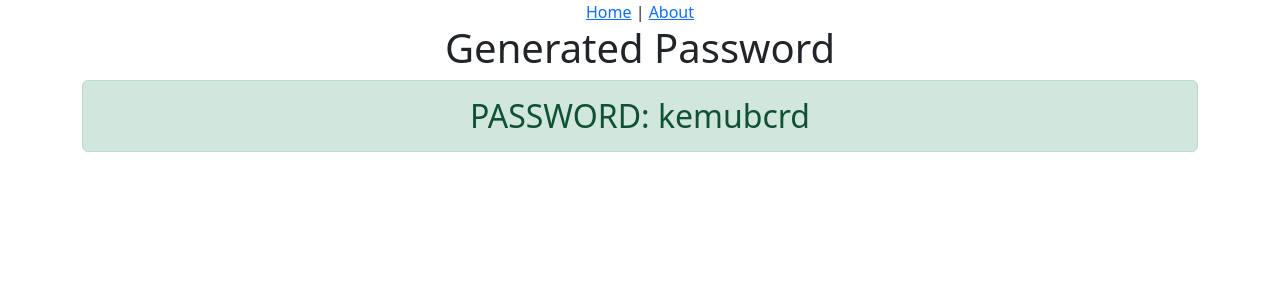
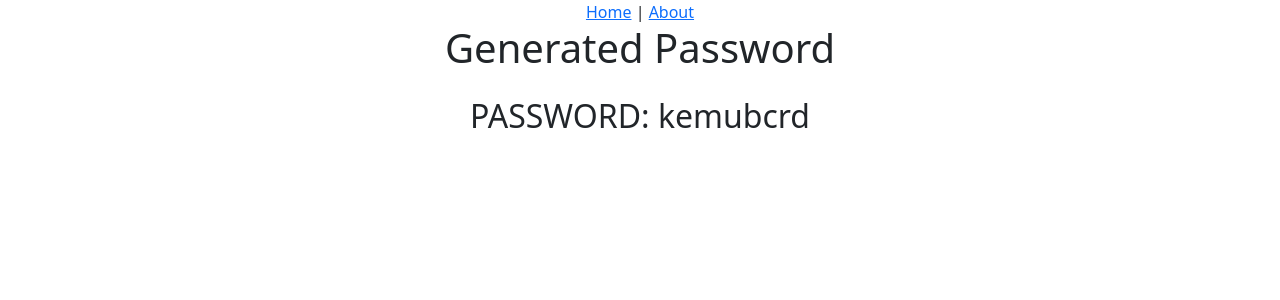
Before and after one commit to narymbaev/password_generator, a Django app: page /password/ in a window 1280 px wide. Shown: the top 300 px of the page. Run offline with Django 4.2, Linux system fonts and the light colour scheme.

Commit message:
checnged password settings

```diff
--- a/templates/password.html
+++ b/templates/password.html
@@ -4,7 +4,7 @@
 
 <div class="container text-center">
     <h1>Generated Password</h1>
-    <h2 class="alert alert-success">PASSWORD: {{ password }}</h2>
+    <h2 class="alert">PASSWORD: {{ password }}</h2>
 </div>
 
 {% endblock %}
```
